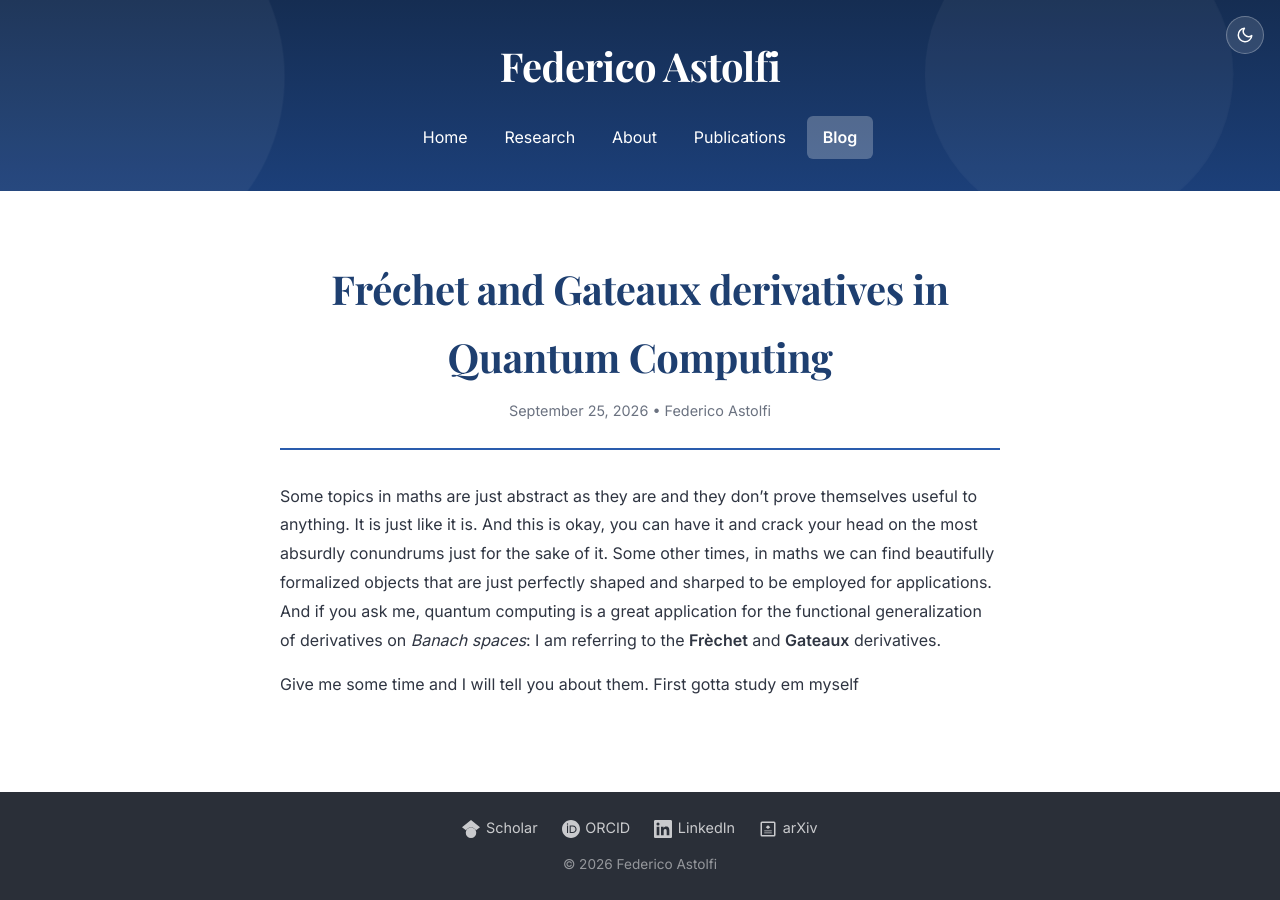
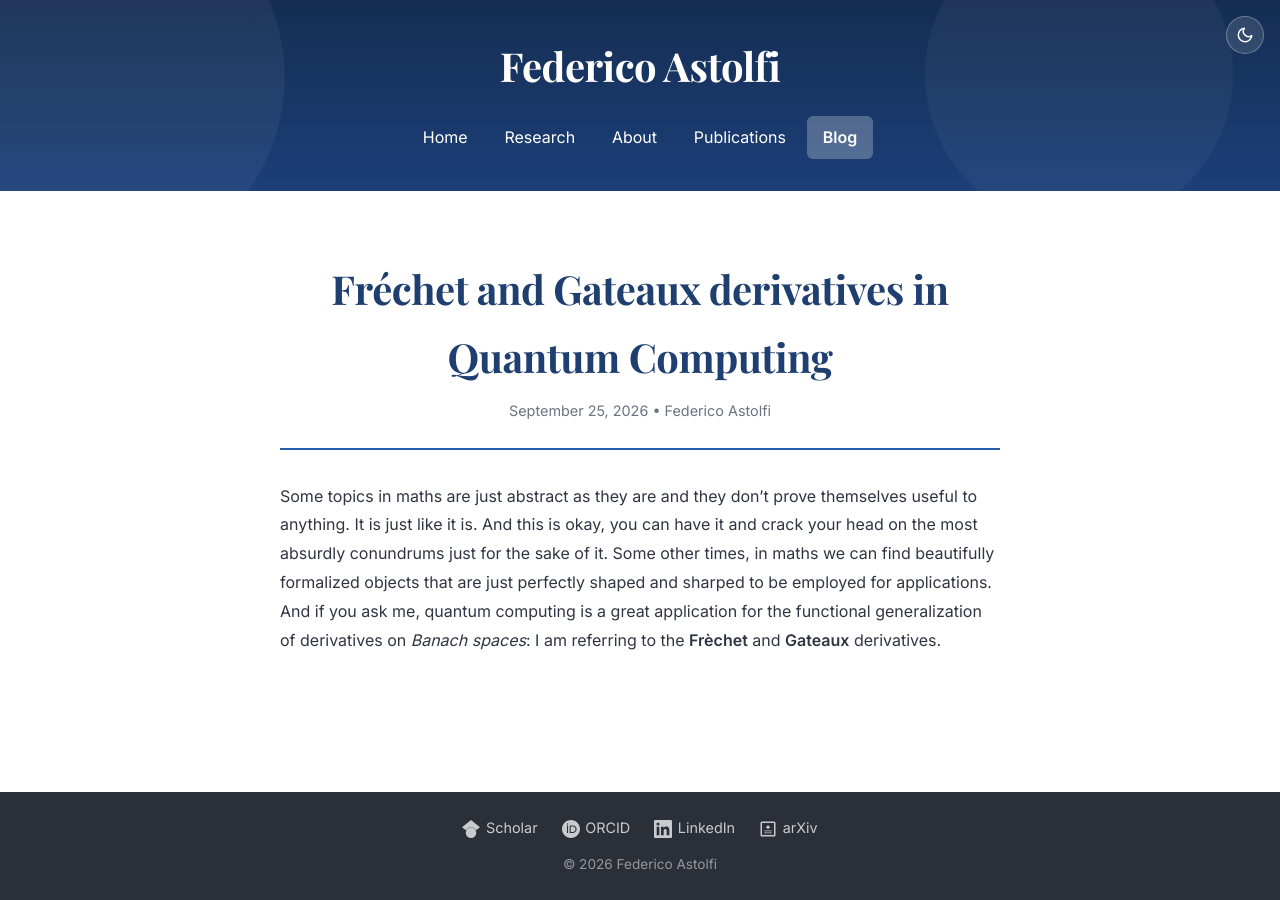
Before and after one commit to FedericoAstolfi/federicoastolfi.github.io, a Jekyll site: the page built from _posts/2026-09-25-frechét-and-gateaux-derivatives-in-quantum-computing.md, in a window 1280 px wide. Built offline with Jekyll 4.4.1, drawn with Linux system fonts in a browser that asks for light colours.

Commit message:
Update Blog Posts “2026-09-25-frechét-and-gateaux-derivatives-in-quantum-computing”

```diff
--- a/_posts/2026-09-25-frechét-and-gateaux-derivatives-in-quantum-computing.md
+++ b/_posts/2026-09-25-frechét-and-gateaux-derivatives-in-quantum-computing.md
@@ -6,5 +6,3 @@ categories: ''
 ---
 
 Some topics in maths are just abstract as they are and they don't prove themselves useful to anything. It is just like it is. And this is okay, you can have it and crack your head on the most absurdly conundrums just for the sake of it. Some other times, in maths we can find beautifully formalized objects that are just perfectly shaped and sharped to be employed for applications. And if you ask me, quantum computing is a great application for the functional generalization of derivatives on _Banach spaces_: I am referring to the **Frèchet** and **Gateaux** derivatives.
-
-Give me some time and I will tell you about them. First gotta study em myself
```
